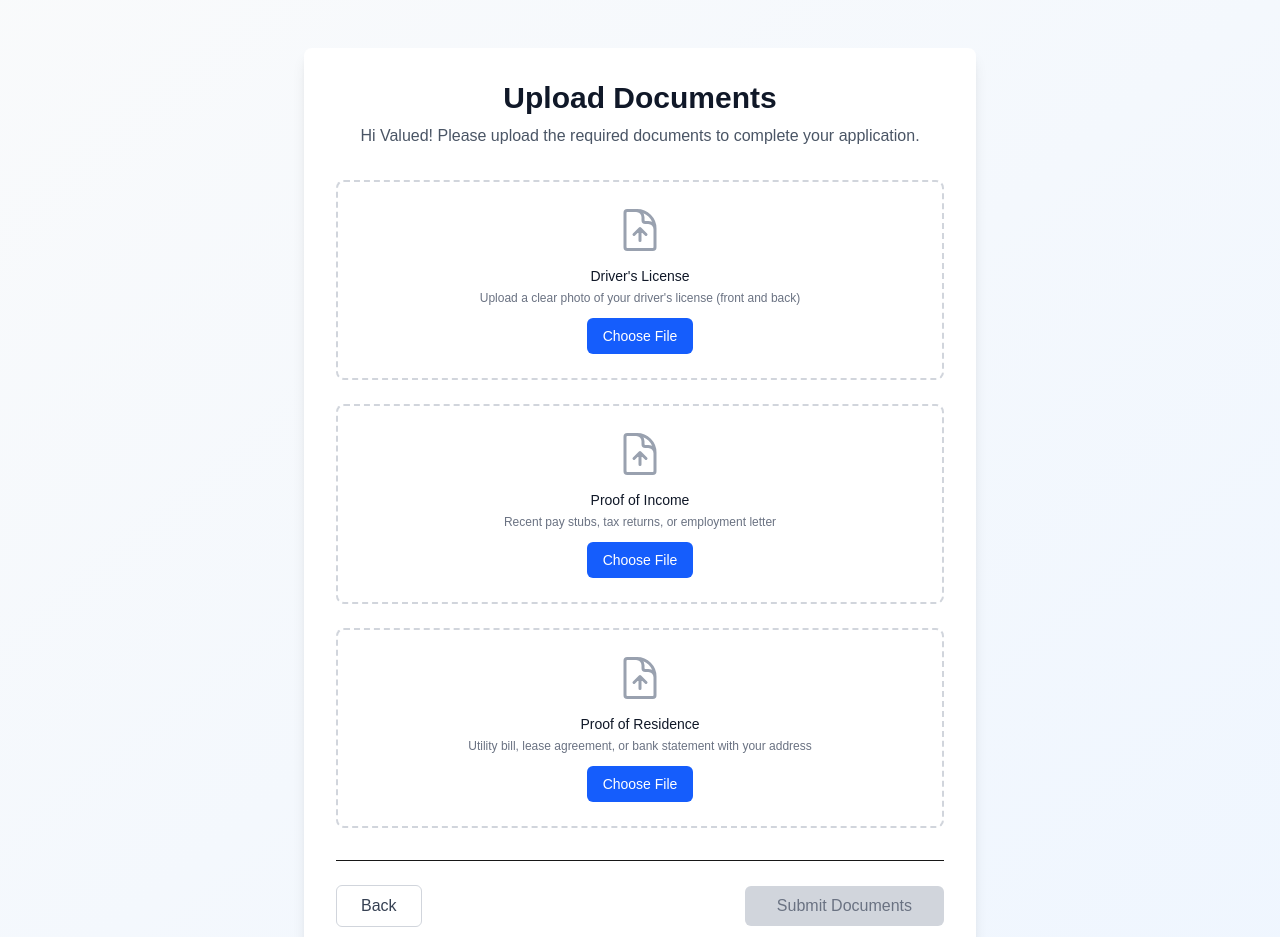
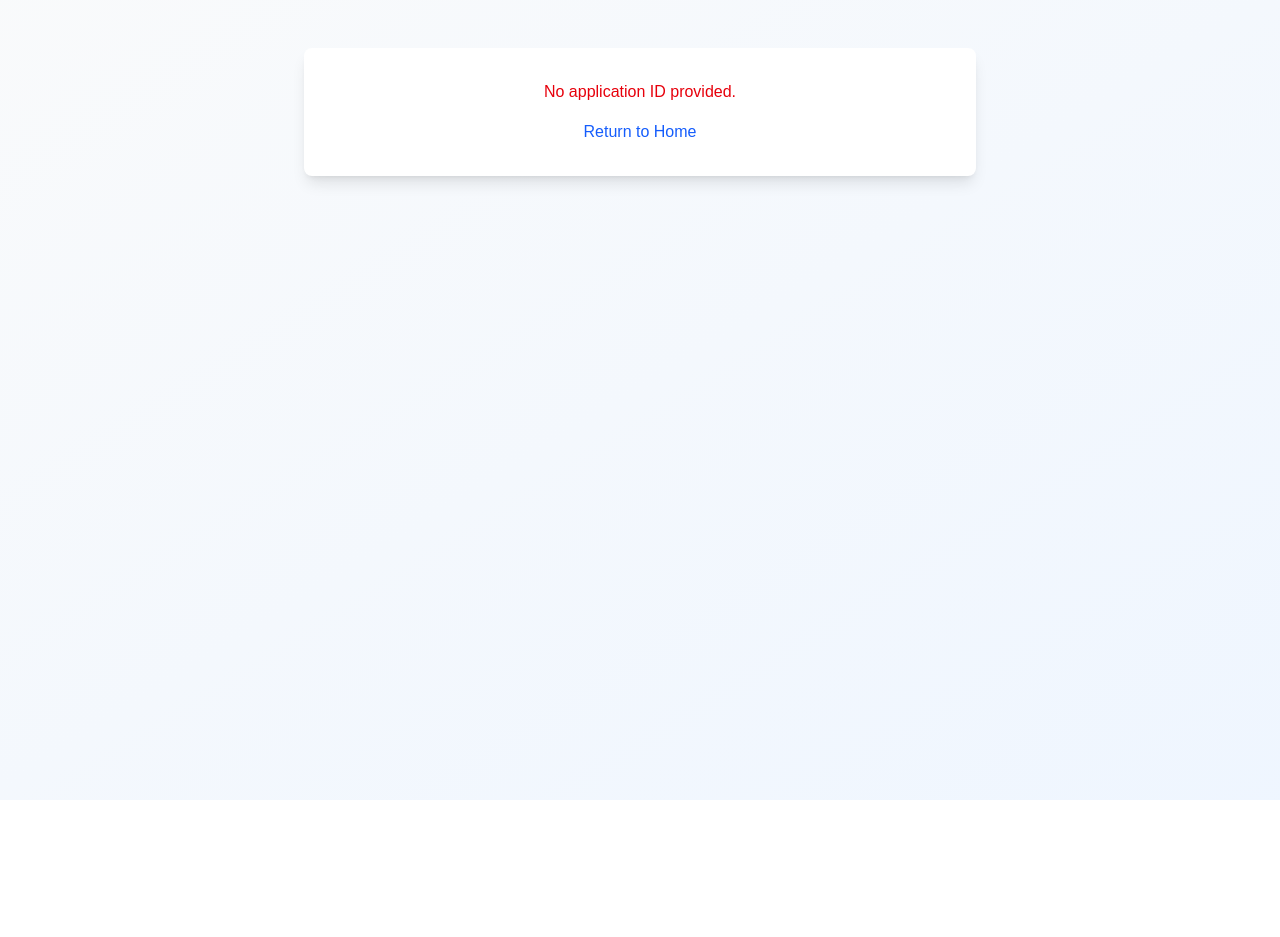
Before and after one commit to RSWAIN1486/AutoFlow, a Next.js app in the folder autoflow/: page /upload-documents in a window 1280 px wide. Shown: the top 937 px of the page. After the commit the page ends 800 px from the top, so only its background shows below. Built offline with nearby package versions, Linux system fonts and the light colour scheme.

Commit message:
Enhance document upload flow by linking application ID in Upload Documents page and adding new optional document fields for insurance and trade-in information.

```diff
--- a/autoflow/src/app/application-submitted/page.tsx
+++ b/autoflow/src/app/application-submitted/page.tsx
@@ -93,7 +93,7 @@ function ApplicationDetails({ appId }: { appId: string }) {
 
       <div className="text-center space-y-4">
         <Link
-          href="/upload-documents"
+          href={`/upload-documents?appId=${application.id}`}
           className="inline-block bg-blue-600 hover:bg-blue-700 text-white font-semibold py-3 px-6 rounded-lg transition-all mr-4"
         >
           Upload Documents
--- a/autoflow/src/app/upload-documents/UploadDocumentsClient.tsx
+++ b/autoflow/src/app/upload-documents/UploadDocumentsClient.tsx
@@ -26,10 +26,14 @@ export default function UploadDocumentsClient({ app }: UploadDocumentsClientProp
     driversLicense: UploadedFile | null;
     proofOfIncome: UploadedFile | null;
     proofOfResidence: UploadedFile | null;
+    insuranceInfo: UploadedFile | null;
+    tradeInInfo: UploadedFile | null;
   }>({
     driversLicense: null,
     proofOfIncome: null,
     proofOfResidence: null,
+    insuranceInfo: null,
+    tradeInInfo: null,
   });
   const [isSubmitting, setIsSubmitting] = useState(false);
 
@@ -58,7 +62,8 @@ export default function UploadDocumentsClient({ app }: UploadDocumentsClientProp
 
   const allDocumentsUploaded = uploadedFiles.driversLicense &&
                                uploadedFiles.proofOfIncome &&
-                               uploadedFiles.proofOfResidence;
+                               uploadedFiles.proofOfResidence &&
+                               uploadedFiles.insuranceInfo;
 
   const formatFileSize = (bytes: number) => {
     if (bytes === 0) return '0 Bytes';
@@ -156,6 +161,18 @@ export default function UploadDocumentsClient({ app }: UploadDocumentsClientProp
           title="Proof of Residence"
           description="Utility bill, lease agreement, or bank statement with your address"
         />
+
+        <FileUploadArea
+          documentType="insuranceInfo"
+          title="Insurance Information"
+          description="Current auto insurance policy or proof of insurance"
+        />
+
+        <FileUploadArea
+          documentType="tradeInInfo"
+          title="Trade-in Information (Optional)"
+          description="Vehicle title, registration, or trade-in documentation"
+        />
       </div>
 
       <div className="border-t pt-6">
@@ -182,7 +199,7 @@ export default function UploadDocumentsClient({ app }: UploadDocumentsClientProp
 
         {!allDocumentsUploaded && (
           <p className="text-sm text-gray-500 mt-2 text-right">
-            Please upload all required documents to continue
+            Please upload all required documents to continue (Trade-in info is optional)
           </p>
         )}
       </div>
--- a/autoflow/src/app/upload-documents/page.tsx
+++ b/autoflow/src/app/upload-documents/page.tsx
@@ -1,20 +1,64 @@
+import { Suspense } from 'react';
+import Link from 'next/link';
+import { getApplication } from '@/lib/applicationStore';
 import UploadDocumentsClient from './UploadDocumentsClient';
 
-// Mock app data for general upload page
-const mockApp = {
-  id: 1,
-  firstName: 'Valued',
-  lastName: 'Customer',
-  email: 'customer@example.com',
-  phone: '555-0123',
-  token: 'mock-token'
-};
+interface PageProps {
+  searchParams: Promise<{ appId?: string }>;
+}
 
-export default function UploadDocumentsPage() {
+function UploadDocumentsContent({ appId }: { appId: string }) {
+  const application = getApplication(parseInt(appId));
+
+  if (!application) {
+    return (
+      <div className="max-w-2xl mx-auto text-center">
+        <div className="bg-white rounded-lg shadow-lg p-8">
+          <p className="text-red-600 mb-4">Application not found.</p>
+          <Link href="/" className="text-blue-600 hover:underline">
+            Return to Home
+          </Link>
+        </div>
+      </div>
+    );
+  }
+
+  const appData = {
+    id: application.id,
+    firstName: application.firstName,
+    lastName: application.lastName,
+    email: application.email,
+    phone: application.phone,
+    token: 'upload-token'
+  };
+
+  return <UploadDocumentsClient app={appData} />;
+}
+
+export default async function UploadDocumentsPage({ searchParams }: PageProps) {
+  const resolvedSearchParams = await searchParams;
+  const appId = resolvedSearchParams.appId;
+
   return (
     <div className="min-h-screen bg-gradient-to-br from-gray-50 to-blue-50 py-12 px-4">
       <div className="max-w-2xl mx-auto">
-        <UploadDocumentsClient app={mockApp} />
+        <Suspense fallback={
+          <div className="text-center">
+            <div className="animate-spin rounded-full h-12 w-12 border-b-2 border-blue-600 mx-auto"></div>
+            <p className="mt-4 text-gray-600">Loading...</p>
+          </div>
+        }>
+          {appId ? (
+            <UploadDocumentsContent appId={appId} />
+          ) : (
+            <div className="bg-white rounded-lg shadow-lg p-8 text-center">
+              <p className="text-red-600 mb-4">No application ID provided.</p>
+              <Link href="/" className="text-blue-600 hover:underline">
+                Return to Home
+              </Link>
+            </div>
+          )}
+        </Suspense>
       </div>
     </div>
   );
```
